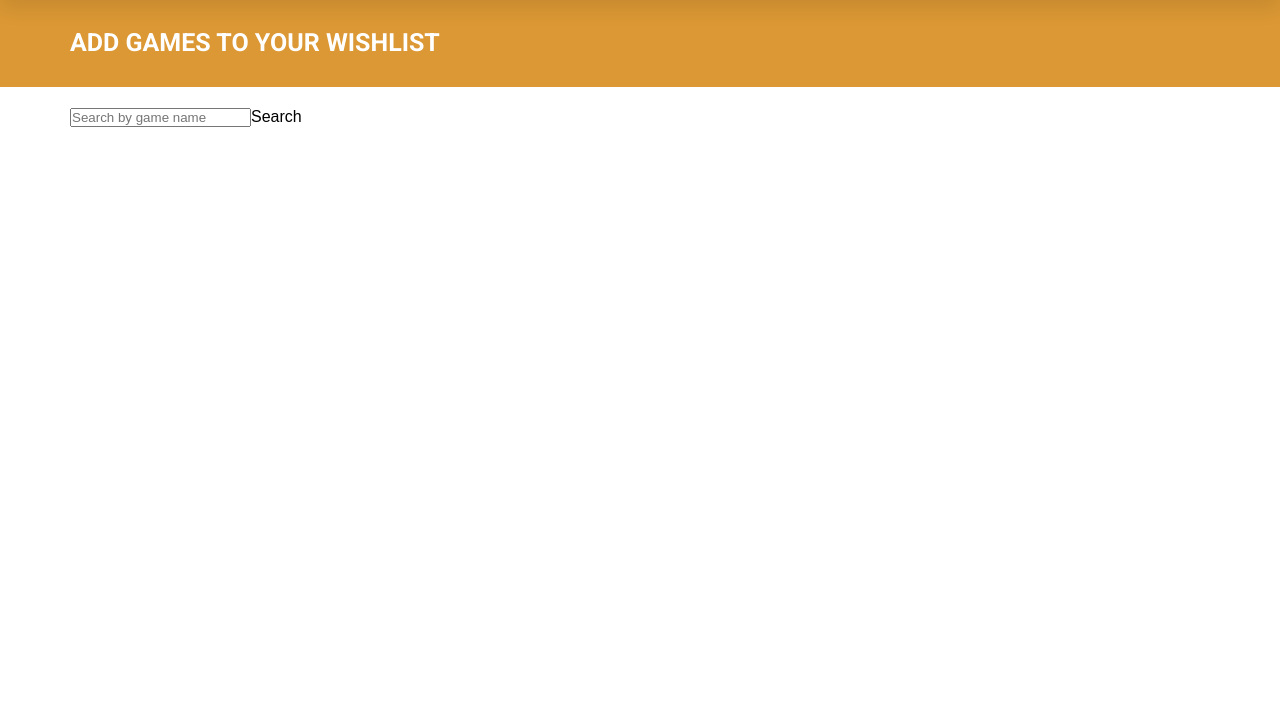
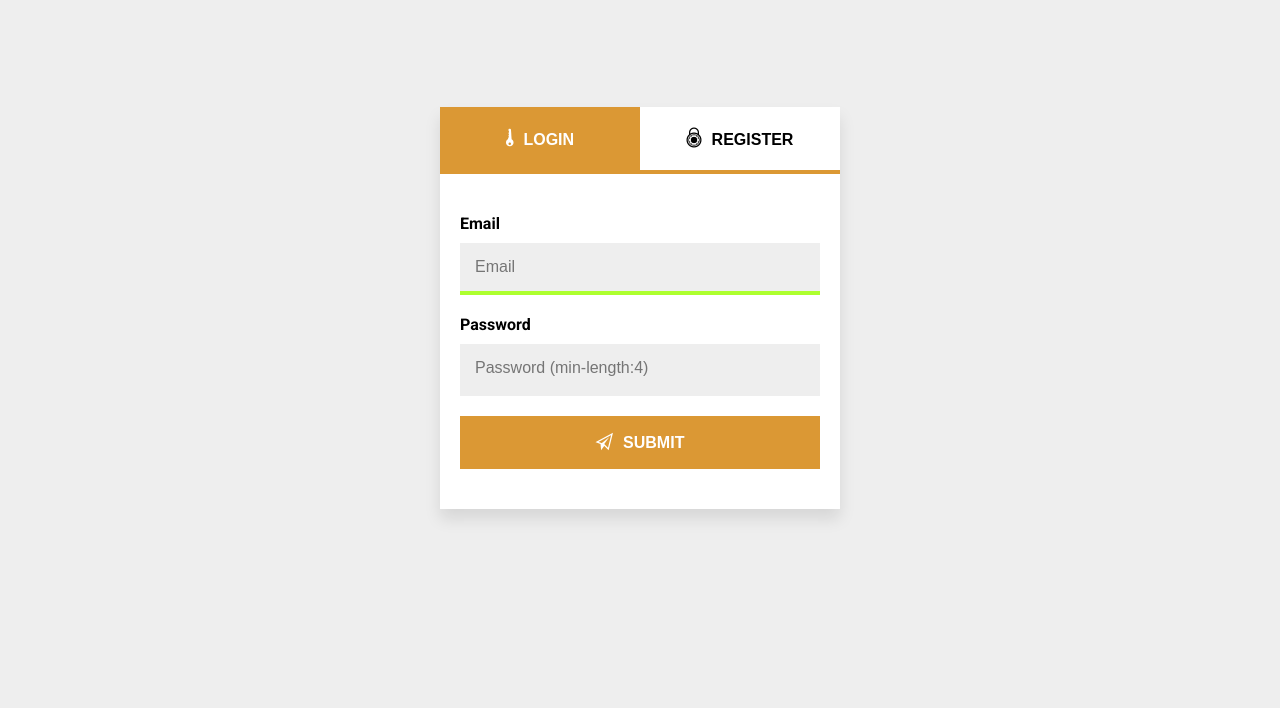
Before and after one commit to tiagocorreiaalmeida/wishList, a React app in the folder client/: page / in a window 1280 px wide. Shown: the part 92-800 px from the top of the page. Built offline with nearby package versions, Linux system fonts and the light colour scheme.

Commit message:
Login/register component setup

```diff
--- a/client/package.json
+++ b/client/package.json
@@ -4,12 +4,14 @@
     "private": true,
     "dependencies": {
         "axios": "^0.17.1",
+        "bcrypt": "^1.0.3",
         "react": "^16.2.0",
         "react-dom": "^16.2.0",
         "react-redux": "^5.0.6",
         "react-router-dom": "^4.2.2",
         "react-scripts": "1.1.0",
-        "redux": "^3.7.2"
+        "redux": "^3.7.2",
+        "validator": "^9.3.0"
     },
     "scripts": {
         "start": "react-scripts start",
--- /dev/null
+++ b/client/src/components/Login.js
@@ -0,0 +1,165 @@
+import React from "react";
+import validator from "validator";
+import axios from "axios";
+import bcrypt from "bcrypt";
+
+export default class Login extends React.Component {
+    state = {
+        login: true,
+        email: "",
+        error: "",
+        password: "",
+        repeatedPassword: "",
+        successMessage: ""
+    };
+
+    encryptIt = value => {
+        let salt = bcrypt.genSaltSync(10);
+        return bcrypt.hashSync(value, salt);
+    };
+
+    onSubmit = e => {
+        e.preventDefault();
+        if (!this.state.email || !this.state.password) {
+            this.setState(() => ({ error: "Fill all the inputs" }));
+        } else if (!validator.isEmail(this.state.email)) {
+            this.setState(() => ({ error: "Invalid email" }));
+        } else if (this.state.password.length < 4) {
+            this.setState(() => ({
+                error: "The minimum password length is 4 characters"
+            }));
+        }
+        if (this.state.login) {
+            //login request
+        } else {
+            if (this.state.password !== this.state.repeatedPassword) {
+                this.setState(() => ({
+                    error: "Passwords don't match"
+                }));
+            } else {
+                //register request
+            }
+        }
+    };
+
+    onLoginClick = () => {
+        this.setState(() => ({
+            login: true,
+            email: "",
+            password: "",
+            repeatedPassword: "",
+            error: ""
+        }));
+    };
+
+    onRegisterClick = () => {
+        this.setState(() => ({
+            login: false,
+            email: "",
+            password: "",
+            repeatedPassword: "",
+            error: ""
+        }));
+    };
+
+    onEmailChange = e => {
+        let email = e.target.value;
+        this.setState(() => ({ email }));
+    };
+
+    onPasswordChange = e => {
+        let password = e.target.value;
+        this.setState(() => ({ password }));
+    };
+
+    onrepeatedPasswordChange = e => {
+        let repeatedPassword = e.target.value;
+        this.setState(() => ({ repeatedPassword }));
+    };
+
+    render() {
+        return (
+            <div className="login">
+                <div className="login__container">
+                    <div className="login__navigation">
+                        <button
+                            className={
+                                this.state.login
+                                    ? "login__navigation__button login__navigation__button--active"
+                                    : "login__navigation__button"
+                            }
+                            onClick={this.onLoginClick}
+                        >
+                            <i className="ion-key login__navigation__button__icon" />
+                            Login
+                        </button>
+                        <button
+                            className={
+                                !this.state.login
+                                    ? "login__navigation__button login__navigation__button--active"
+                                    : "login__navigation__button"
+                            }
+                            onClick={this.onRegisterClick}
+                        >
+                            <i className="ion-lock-combination login__navigation__button__icon" />
+                            Register
+                        </button>
+                    </div>
+                    <form onSubmit={this.onSubmit} className="form">
+                        <div className="form__group">
+                            <label htmlFor="email" className="form__label">
+                                Email
+                            </label>
+                            <input
+                                type="email"
+                                placeholder="Email"
+                                id="email"
+                                className="form__input"
+                                value={this.state.email}
+                                onChange={this.onEmailChange}
+                                autoFocus
+                            />
+                        </div>
+                        <div className="form__group">
+                            <label htmlFor="password" className="form__label">
+                                Password
+                            </label>
+                            <input
+                                type="password"
+                                placeholder="Password (min-length:4)"
+                                id="password"
+                                className="form__input"
+                                pattern=".{4,}"
+                                value={this.state.password}
+                                onChange={this.onPasswordChange}
+                            />
+                        </div>
+                        {!this.state.login && (
+                            <div className="form__group">
+                                <label
+                                    htmlFor="password-2"
+                                    className="form__label"
+                                >
+                                    Repeat your password
+                                </label>
+                                <input
+                                    type="password"
+                                    placeholder="Password (min-length:4)"
+                                    id="password-2"
+                                    className="form__input"
+                                    pattern=".{4,}"
+                                    value={this.state.repeatedPassword}
+                                    onChange={this.onrepeatedPasswordChange}
+                                />
+                            </div>
+                        )}
+                        {this.state.error && <p>{this.state.error}</p>}
+                        <button className="login__button">
+                            <i className="ion-paper-airplane login__button__icon" />Submit
+                        </button>
+                    </form>
+                </div>
+            </div>
+        );
+    }
+}
--- a/client/src/index.css
+++ b/client/src/index.css
@@ -344,3 +344,108 @@ button {
         opacity: 1;
     }
 }
+
+/*------------------------------*/
+/*--------- LOGIN/REGISTER ---------*/
+.login {
+    height: 100vh;
+    background-color: #eee;
+    position: relative;
+}
+
+.login__container {
+    position: absolute;
+    left: 50%;
+    top: 50%;
+    transform: translate(-50%, -50%);
+    background-color: #fff;
+    box-shadow: 0 1rem 1.5rem rgba(0, 0, 0, 0.1);
+    width: 40rem;
+}
+
+.form {
+    padding: 4rem 2rem;
+}
+.form__group {
+    margin-bottom: 2rem;
+}
+
+.form__input {
+    display: block;
+    width: 100%;
+    padding: 1.5rem;
+    background: #eee;
+    border: none;
+    outline: none;
+    font-size: inherit;
+    color: inherit;
+    border-bottom: 0.4rem solid transparent;
+    outline: none;
+    transition: all 0.2s;
+}
+
+.form__input:focus {
+    outline: none;
+    border-color: greenyellow;
+}
+
+.form__input:invalid {
+    border-color: orangered;
+}
+
+.form__label {
+    font-weight: 700;
+    display: block;
+    margin-bottom: 1rem;
+}
+
+.login__navigation {
+    display: flex;
+}
+
+.login__navigation__button {
+    flex: 0 0 50%;
+    padding: 2rem 0;
+    border-bottom: 4px solid var(--color-primary);
+    text-transform: uppercase;
+    font-weight: 700;
+}
+
+.login__navigation__button__icon {
+    display: inline-block;
+    padding-right: 1rem;
+    font-size: 2rem;
+}
+
+.login__navigation__button:hover {
+    color: #fff;
+    background-color: var(--color-primary);
+}
+
+.login__navigation__button--active {
+    background-color: var(--color-primary);
+    color: #fff;
+}
+
+.login__button {
+    display: flex;
+    align-items: center;
+    justify-content: center;
+    margin-top: 1.5rem;
+    width: 100%;
+    background-color: var(--color-primary);
+    color: #fff;
+    padding: 1.5rem 0;
+    font-weight: 700;
+    text-transform: uppercase;
+}
+
+.login__button__icon {
+    display: inline-block;
+    font-size: 2rem;
+    padding-right: 1rem;
+}
+
+.login__button:hover {
+    background-color: #d89126;
+}
--- a/client/src/routers/AppRouter.js
+++ b/client/src/routers/AppRouter.js
@@ -3,13 +3,13 @@ import { BrowserRouter, Switch, Route } from "react-router-dom";
 import Dashboard from "../components/Dashboard";
 import Header from "../components/Header";
 import WishList from "../components/WishList";
-
+import Login from "../components/Login";
+//header missing
 const AppRouter = () => (
     <BrowserRouter>
         <div>
-            <Header />
             <Switch>
-                <Route path="/" component={Dashboard} exact={true} />
+                <Route path="/" component={Login} exact={true} />
                 <Route path="/wishlist" component={WishList} exact={true} />
             </Switch>
         </div>
```
Also changed, not shown: client/src/images/background.jpg (added), 1 other file.
